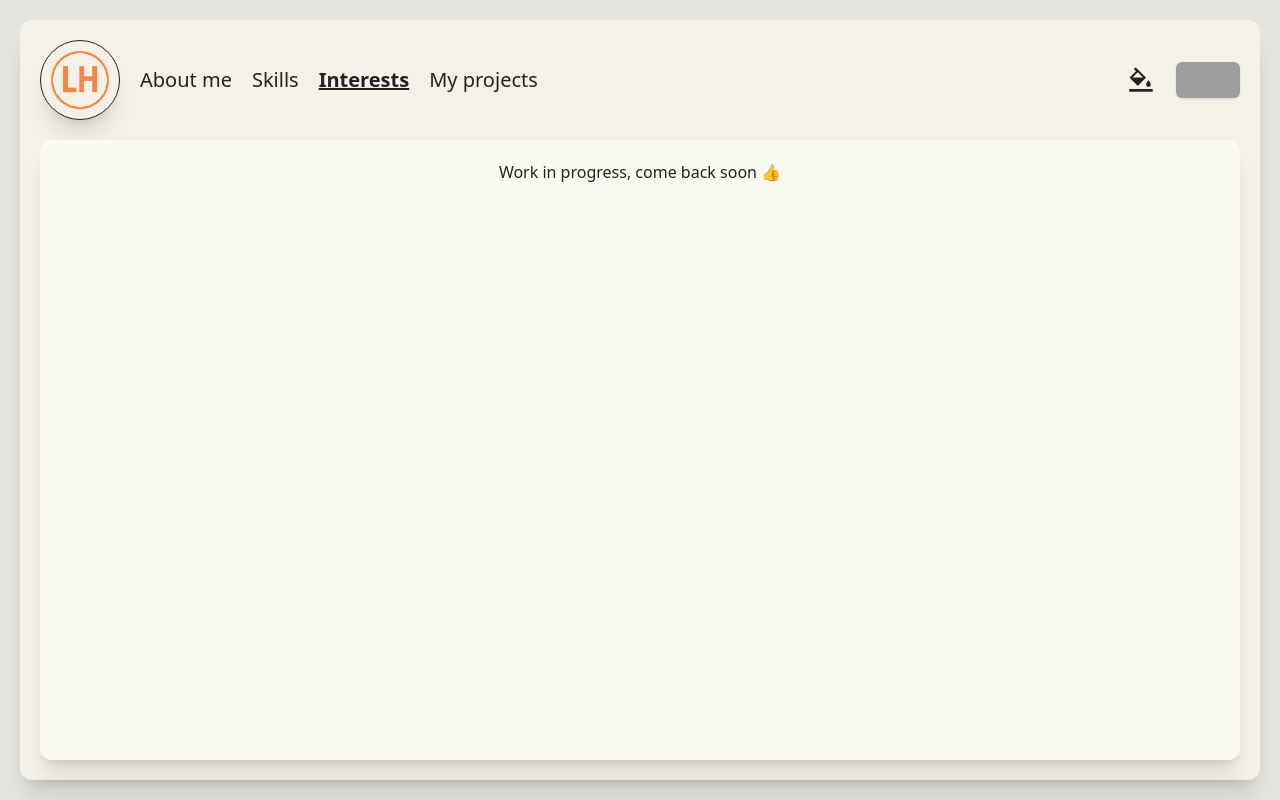
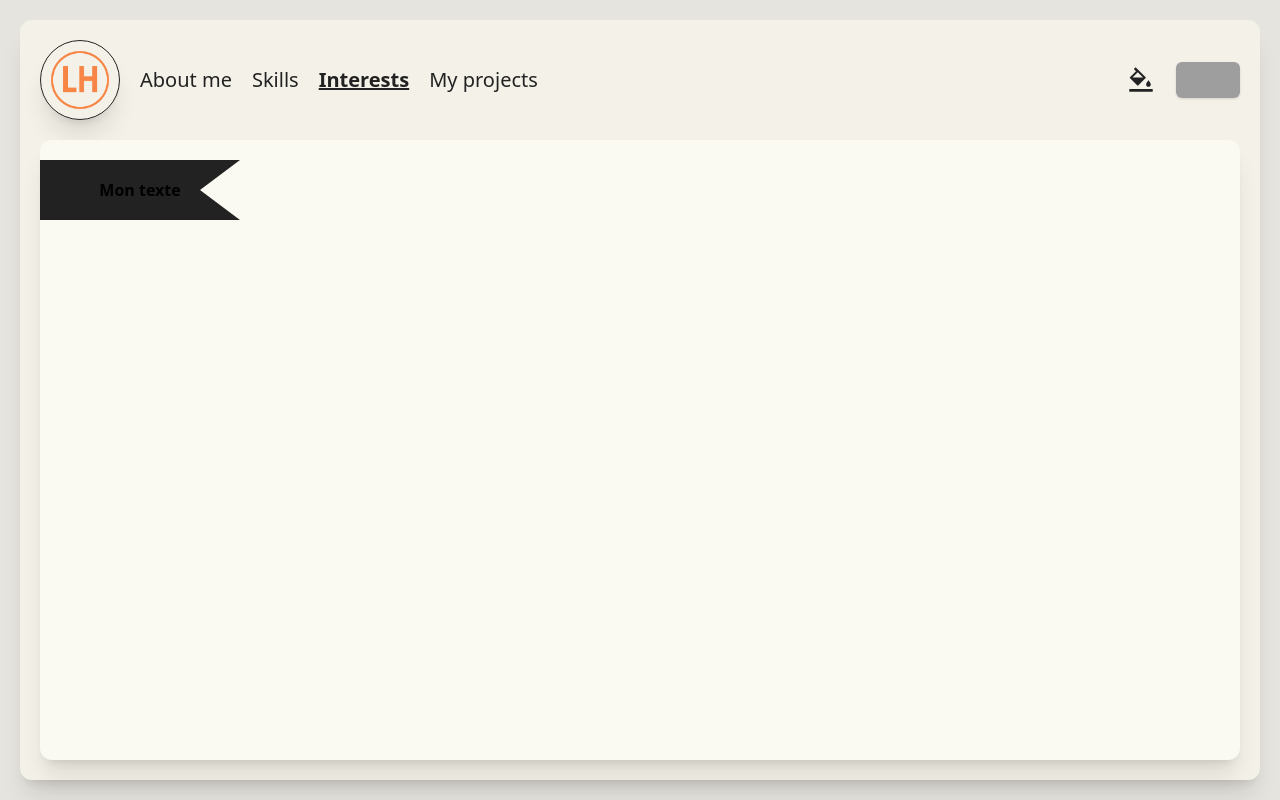
Before and after one commit to Loicrogue/monSite, a React (Vite) app in the folder front/: page /interests in a window 1280 px wide. Built offline with nearby package versions, Linux system fonts and the light colour scheme; grey boxes are pictures that could not be loaded.

Commit message:
added a simple signet to interest page

```diff
--- a/front/src/components/interestsComponent.tsx
+++ b/front/src/components/interestsComponent.tsx
@@ -10,12 +10,14 @@ const InterestsComponent: React.FC = () => {
             initial={{ opacity: 0, x: -500 }}
             animate={{ opacity: 1, x: 0 }}
             transition={{ duration: 0.8, ease: "easeOut" }}
-            className="justify-items-center w-full p-5"
+            className="w-full py-5"
         >
-            {/* Affichage du texte */}
-            <span className='flex w-full justify-center text-monSite'>
-                {t('pages.notFound.workInProgress')}
-            </span>
+            <div className='flex flex-row'>
+                <div className="w-[200px] h-[60px] bg-monSite flex items-center justify-center text-black font-bold"
+                    style={{clipPath: "polygon(0 0, 100% 0, 80% 50%, 100% 100%, 0 100%)"}}>
+                Mon texte
+                </div>
+            </div>
         </motion.div>
     );
 };
```
